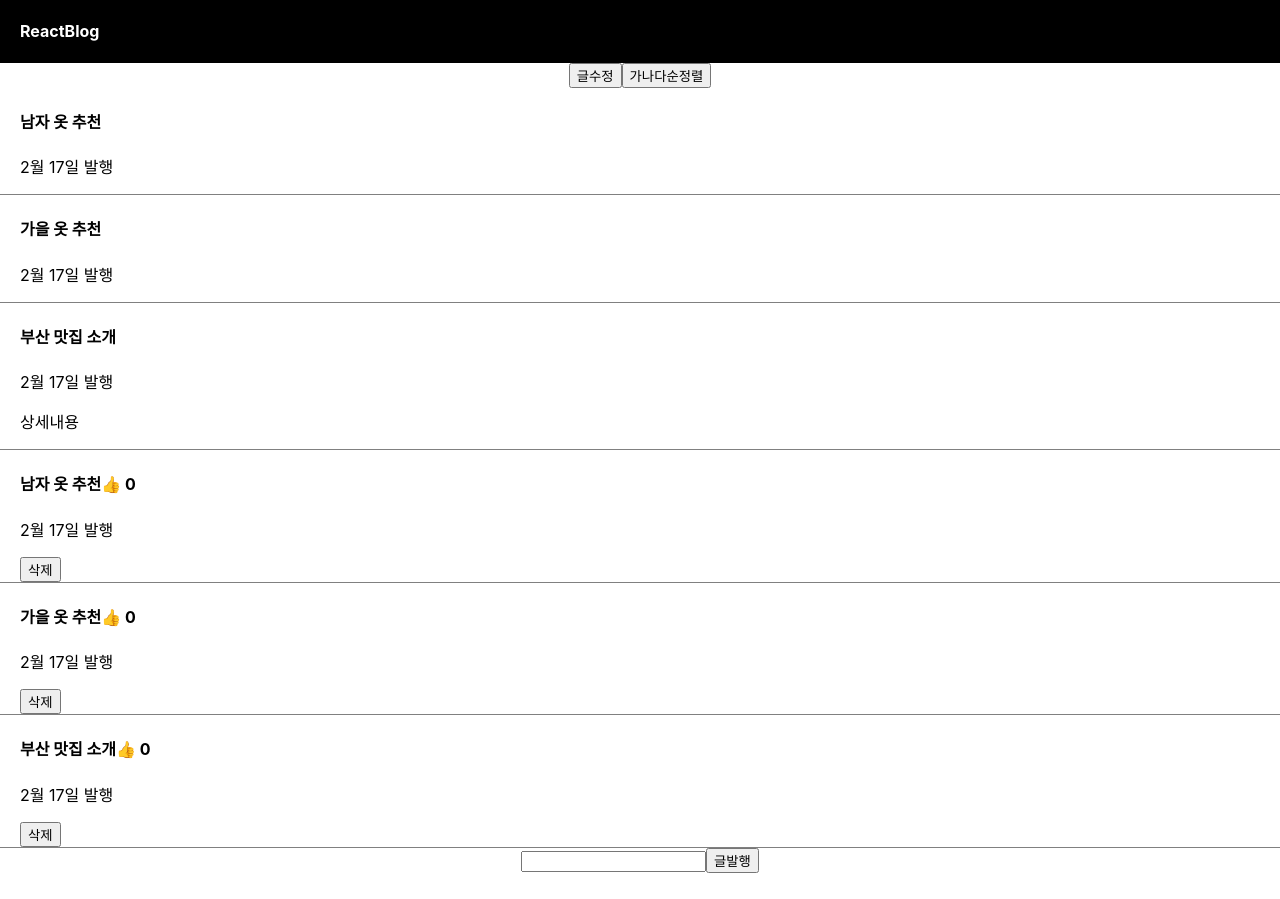
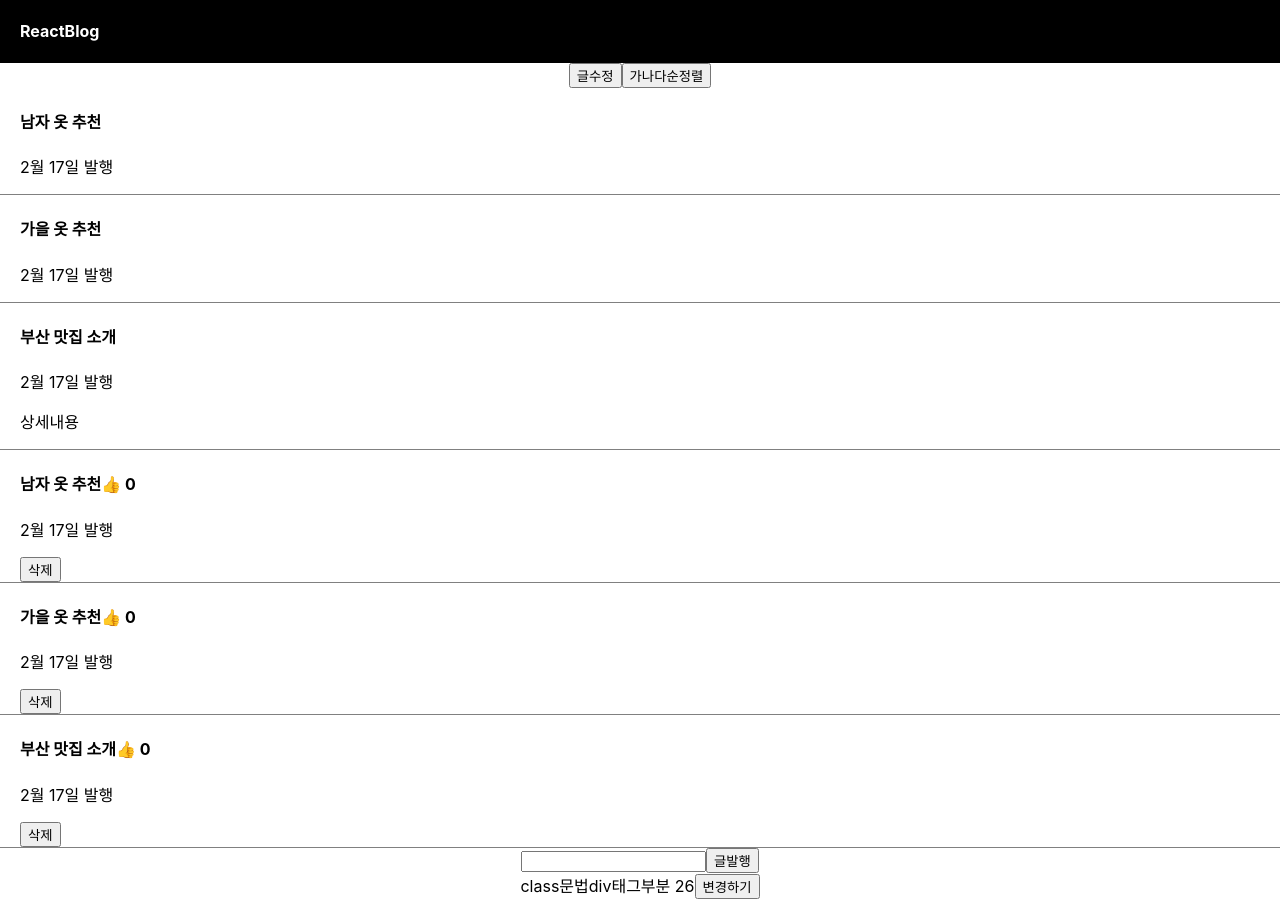
Before and after one commit to corbie0091/react_blog_practice, a React (Create React App) app: page / in a window 1280 px wide. Before the commit the page ends 873 px from the top, so only its background shows below. Built offline with nearby package versions, Linux system fonts and the light colour scheme.

Commit message:
class 문법 ( constructor() super() render() state생성및 수정, props전달법 등

```diff
--- a/src/App.js
+++ b/src/App.js
@@ -1,5 +1,5 @@
 import "./App.css";
-import { useState } from "react";
+import { Component, useState } from "react";
 
 function App() {
   // [memo7]
@@ -137,6 +137,7 @@ function App() {
       >
         글발행
       </button>
+      <Modal2 />
     </div>
   );
 }
@@ -163,6 +164,31 @@ function Modal(props) {
   );
 }
 
+// [memo17]
+class Modal2 extends Component {
+  constructor(props) {
+    super(props);
+    this.state = {
+      name: "kim",
+      age: 26,
+    };
+  }
+  render() {
+    return (
+      <div>
+        class문법div태그부분 {this.state.age}
+        <button
+          onClick={() => {
+            this.setState({ age: 200 });
+          }}
+        >
+          변경하기
+        </button>
+      </div>
+    );
+  }
+}
+
 export default App;
 
 // state변경하기위해선 항상 변경함수를 사용하세요.
```
Also changed, not shown: 1 other file (tests, documents, lock files or other folders).
